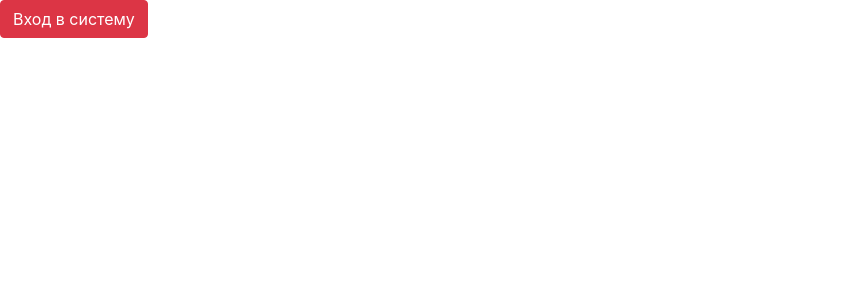
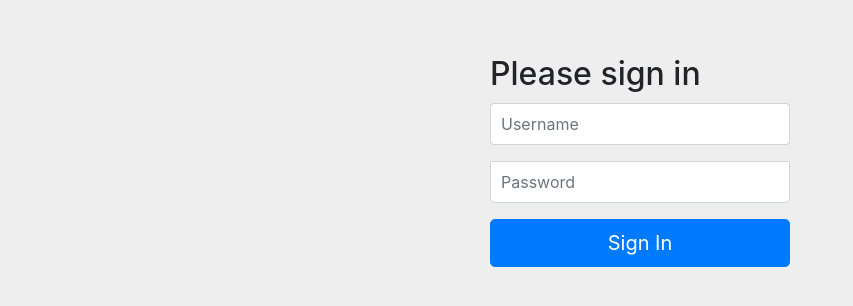
Before and after one commit to TurkatsoAV/Jusus, a React app in the folder frontend/: page /login in a window 1280 px wide. Shown: the top 306 px of the page, without its empty margins (0-853 px from the left). Built offline with nearby package versions, Linux system fonts and the light colour scheme.

Commit message:
include react router

```diff
--- a/frontend/package.json
+++ b/frontend/package.json
@@ -25,6 +25,7 @@
     "@types/jest": "^26.0.15",
     "@types/react": "^16.9.55",
     "@types/react-dom": "^16.9.9",
+    "@types/react-router-dom": "^5.1.7",
     "@typescript-eslint/eslint-plugin": "^4.6.0",
     "@typescript-eslint/parser": "^4.6.0",
     "babel-jest": "^26.6.1",
@@ -48,6 +49,7 @@
     "bootstrap": "^4.6.0",
     "react": "^17.0.1",
     "react-bootstrap": "^1.4.3",
-    "react-dom": "^17.0.1"
+    "react-dom": "^17.0.1",
+    "react-router-dom": "^5.2.0"
   }
 }
--- a/frontend/src/app/App.tsx
+++ b/frontend/src/app/App.tsx
@@ -1,6 +1,11 @@
 import React from "react";
 import Login from "../login/Login";
-import 'bootstrap/dist/css/bootstrap.min.css';
+import Dashboard from "../dashboard/Dashboard";
+import {BrowserRouter, Route} from "react-router-dom";
 
-const App: React.FC = () => <Login />;
+const App: React.FC = () =>
+    <BrowserRouter>
+        <Route path="/login" component={Login}/>
+        <Route path="/dashboard" component={Dashboard}/>
+    </BrowserRouter>;
 export default App;
--- /dev/null
+++ b/frontend/src/dashboard/Dashboard.tsx
@@ -0,0 +1,6 @@
+import React from "react";
+import "bootstrap/dist/css/bootstrap.min.css";
+
+const Dashboard : React.FC = () => <div>Dashboard</div>;
+
+export default Dashboard;
--- a/frontend/src/login/Login.tsx
+++ b/frontend/src/login/Login.tsx
@@ -1,6 +1,23 @@
 import React from "react";
-import Button from 'react-bootstrap/Button'
+import "bootstrap/dist/css/bootstrap.min.css";
+import './signin.css';
+import Form from 'react-bootstrap/Form';
+import Button from "react-bootstrap/Button";
 
-const Login: React.FC = () => <Button variant="danger">Вход в систему</Button>;
+const Login: React.FC = () =>
+    <div className="container">
+        <Form className="form-signin">
+            <h2 className="form-signin-heading">Please sign in</h2>
+            <p>
+                <label htmlFor="username" className="sr-only">Username</label>
+                <Form.Control className="form-control" placeholder="Username" required/>
+            </p>
+            <p>
+                <label htmlFor="password" className="sr-only">Password</label>
+                <Form.Control type="password" className="form-control" placeholder="Password"/>
+            </p>
+            <Button className="btn btn-lg btn-primary btn-block" type="submit">Sign In</Button>
+        </Form>
+    </div>;
 
 export default Login;
--- /dev/null
+++ b/frontend/src/login/signin.css
@@ -0,0 +1,39 @@
+body {
+    padding-top: 40px;
+    padding-bottom: 40px;
+    background-color: #eee;
+}
+
+.form-signin {
+    max-width: 330px;
+    padding: 15px;
+    margin: 0 auto;
+}
+.form-signin .form-signin-heading,
+.form-signin .checkbox {
+    margin-bottom: 10px;
+}
+.form-signin .checkbox {
+    font-weight: 400;
+}
+.form-signin .form-control {
+    position: relative;
+    box-sizing: border-box;
+    height: auto;
+    padding: 10px;
+    font-size: 16px;
+    line-height: 1.25;
+}
+.form-signin .form-control:focus {
+    z-index: 2;
+}
+.form-signin input[type="email"] {
+    margin-bottom: -1px;
+    border-bottom-right-radius: 0;
+    border-bottom-left-radius: 0;
+}
+.form-signin input[type="password"] {
+    margin-bottom: 10px;
+    border-top-left-radius: 0;
+    border-top-right-radius: 0;
+}
```
Also changed, not shown: 1 other file (tests, documents, lock files or other folders).
